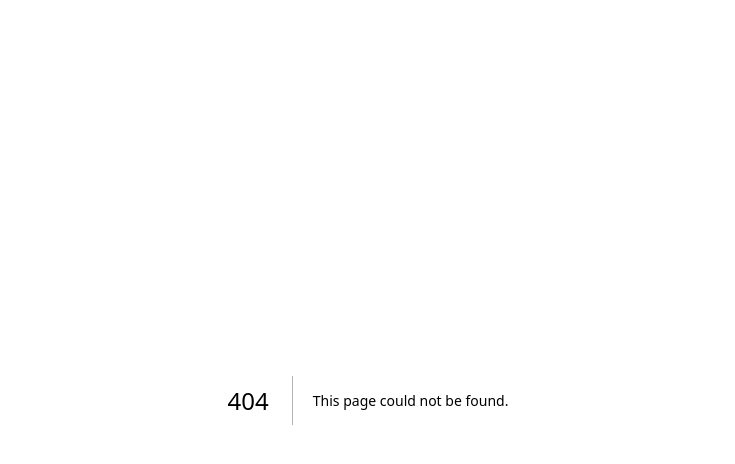
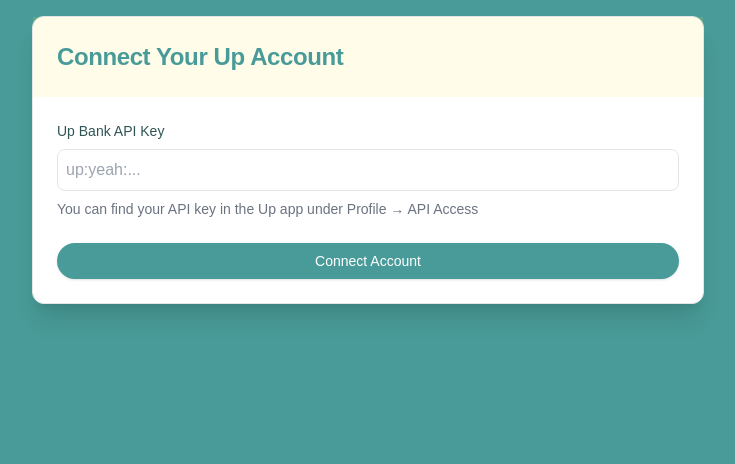
Before and after one commit to kmankan/voice-agent-up, a Next.js app: page /account in a window 1280 px wide. Before the commit this address had no page. Shown: the top 464 px of the page, without its empty margins (272-1007 px from the left). Built offline with nearby package versions, Linux system fonts and the light colour scheme.

Commit message:
large frontend overhaul to align with PRD

```diff
--- /dev/null
+++ b/src/app/account/page.tsx
@@ -0,0 +1,75 @@
+'use client';
+
+import { useState } from 'react';
+import { Card, CardHeader, CardTitle, CardContent } from '@/components/ui/card';
+import { Button } from '@/components/ui/button';
+
+const styles = {
+  upCoral: '#ff705c',
+  upYellow: '#ffee52',
+  upTeal: '#489b98',
+  upDarkTeal: '#305555'
+};
+
+export default function AccountPage() {
+  const [apiKey, setApiKey] = useState('');
+  const [isSubmitting, setIsSubmitting] = useState(false);
+
+  const handleSubmit = async (e: React.FormEvent<HTMLFormElement>) => {
+    e.preventDefault();
+    setIsSubmitting(true);
+    // TODO: Implement API key validation and storage
+    setIsSubmitting(false);
+  };
+
+  return (
+    <div style={{ backgroundColor: styles.upTeal }} className="min-h-screen p-4">
+      <Card className="w-full max-w-2xl mx-auto bg-white shadow-xl">
+        <CardHeader style={{ backgroundColor: `${styles.upYellow}20` }}>
+          <CardTitle className="flex justify-between items-center">
+            <span style={{ color: styles.upTeal }} className="text-2xl font-bold">
+              Connect Your Up Account
+            </span>
+          </CardTitle>
+        </CardHeader>
+        <CardContent className="p-6">
+          <form onSubmit={handleSubmit} className="space-y-6">
+            <div className="space-y-2">
+              <label
+                htmlFor="apiKey"
+                className="block text-sm font-medium"
+                style={{ color: styles.upDarkTeal }}
+              >
+                Up Bank API Key
+              </label>
+              <input
+                id="apiKey"
+                type="password"
+                value={apiKey}
+                onChange={(e) => setApiKey(e.target.value)}
+                className="w-full p-2 border rounded-lg"
+                placeholder="up:yeah:..."
+                required
+              />
+              <p className="text-sm text-gray-500">
+                You can find your API key in the Up app under Profile → API Access
+              </p>
+            </div>
+
+            <Button
+              type="submit"
+              disabled={isSubmitting}
+              className="w-full px-6 py-2 rounded-full transition-colors duration-200"
+              style={{
+                backgroundColor: styles.upTeal,
+                color: 'white'
+              }}
+            >
+              {isSubmitting ? 'Connecting...' : 'Connect Account'}
+            </Button>
+          </form>
+        </CardContent>
+      </Card>
+    </div>
+  );
+}
--- /dev/null
+++ b/src/app/chat/page.tsx
@@ -0,0 +1,5 @@
+import ChatAssistant from '../components/brand-ambassador/ChatAssistant';
+
+export default function ChatPage() {
+  return <ChatAssistant />;
+}
--- a/src/app/components/brand-ambassador/ChatAssistant.tsx
+++ b/src/app/components/brand-ambassador/ChatAssistant.tsx
@@ -3,8 +3,21 @@
 import React, { useState, useRef, useEffect } from 'react';
 import { Card, CardHeader, CardTitle, CardContent } from '@/components/ui/card';
 import { Button } from '@/components/ui/button';
-import { Mic, MicOff, Settings } from 'lucide-react';
+import { Mic, MicOff, Settings, MessageSquare } from 'lucide-react';
 import Conversation from './ElevenLabsCall';
+
+// Declare the custom element type for TypeScript
+declare global {
+  namespace JSX {
+    interface IntrinsicElements {
+      'elevenlabs-convai': React.DetailedHTMLProps<React.HTMLAttributes<HTMLElement>, HTMLElement> & {
+        'agent-id': string;
+      };
+    }
+  }
+}
+
+const SERVER_URL = process.env.SERVER_URL || 'http://localhost:3010';
 
 // Style constants to match Up's exact colors
 const styles = {
@@ -22,6 +35,7 @@
   const [question, setQuestion] = useState('');
   const [isLoading, setIsLoading] = useState(false);
   const [displayedResponse, setDisplayedResponse] = useState('');
+  const [chatMode, setChatMode] = useState<'text' | 'voice'>('text');
   const fullResponseRef = useRef('');
 
   const handleListen = () => {
@@ -42,17 +56,17 @@
       } else {
         clearInterval(interval);
       }
-    }, 0); // Changed from 1ms to 0ms for maximum speed
+    }, 0);
   };
 
   const handleSubmit = async (e?: React.FormEvent) => {
     if (e) e.preventDefault();
     if (!question.trim()) return;
-
+    console.log('server', process.env.SERVER_URL)
     setIsLoading(true);
     try {
       console.log('question:', question);
-      const response = await fetch('http://localhost:3000/chat/message', {
+      const response = await fetch(`${SERVER_URL}/chat/message`, {
         method: 'POST',
         headers: { 'Content-Type': 'application/json' },
         body: JSON.stringify({ message: question }),
@@ -70,36 +84,9 @@
     }
   };
 
+  const renderInputMethod = () => {
+    if (chatMode === 'text') {
       return (
-    <div style={{ backgroundColor: styles.upCoral }} className="min-h-screen p-4">
-      <Card className="w-full max-w-2xl mx-auto bg-white shadow-xl">
-        <CardHeader style={{ backgroundColor: styles.upYellow }}>
-          <CardTitle className="flex justify-between items-center">
-            <span style={{ color: styles.upCoral }} className="text-2xl font-bold">
-              Up Voice Assistant
-            </span>
-            <Button variant="ghost" size="icon">
-              <Settings style={{ color: styles.upCoral }} className="h-5 w-5" />
-            </Button>
-          </CardTitle>
-        </CardHeader>
-        <CardContent className="p-6">
-          <div className="space-y-6">
-            <div className="flex justify-center">
-
-            </div>
-
-            <div
-              className="rounded-lg p-6 min-h-32 border"
-              style={{
-                backgroundColor: styles.upYellow + '20',
-                borderColor: styles.upYellow,
-                color: styles.upCoral
-              }}
-            >
-              {displayedResponse || 'Ask me anything about Up Bank...'}
-            </div>
-
         <form onSubmit={handleSubmit} className="flex gap-2">
           <textarea
             value={question}
@@ -126,10 +113,84 @@
             {isLoading ? 'Thinking...' : 'Ask'}
           </Button>
         </form>
+      );
+    }
+
+    return (
+      <div className="flex justify-center">
+        <Button
+          onClick={handleListen}
+          className={`w-16 h-16 rounded-full transition-all duration-200 ${isListening ? 'bg-red-500 hover:bg-red-600' : 'bg-[#ff705c] hover:bg-[#e65a47]'
+            }`}
+          style={{
+            boxShadow: isListening ? '0 0 0 4px rgba(255, 112, 92, 0.3)' : 'none',
+          }}
+        >
+          {isListening ? (
+            <MicOff className="w-6 h-6 text-white animate-pulse" />
+          ) : (
+            <Mic className="w-6 h-6 text-white" />
+          )}
+        </Button>
+      </div>
+    );
+  };
+
+  return (
+    <div style={{ backgroundColor: styles.upCoral }} className="min-h-screen p-4">
+      <Card className="w-full max-w-2xl mx-auto bg-white shadow-xl">
+        <CardHeader style={{ backgroundColor: styles.upYellow }}>
+          <div className="flex flex-col items-center space-y-4">
+            <CardTitle className="flex justify-between items-center w-full">
+              <span style={{ color: styles.upCoral }} className="text-2xl font-bold">
+                Up Voice Assistant
+              </span>
+              <Button variant="ghost" size="icon">
+                <Settings style={{ color: styles.upCoral }} className="h-5 w-5" />
+              </Button>
+            </CardTitle>
+
+            <div className="flex bg-white rounded-full p-1 shadow-sm">
+              <Button
+                variant="ghost"
+                className={`rounded-full px-6 transition-colors ${chatMode === 'text' ? 'bg-[#ff705c] text-white' : 'text-[#ff705c]'
+                  }`}
+                onClick={() => setChatMode('text')}
+              >
+                <MessageSquare className="w-4 h-4 mr-2" />
+                Text Chat
+              </Button>
+              <Button
+                variant="ghost"
+                className={`rounded-full px-6 transition-colors ${chatMode === 'voice' ? 'bg-[#ff705c] text-white' : 'text-[#ff705c]'
+                  }`}
+                onClick={() => setChatMode('voice')}
+              >
+                <Mic className="w-4 h-4 mr-2" />
+                Voice Chat
+              </Button>
+            </div>
+          </div>
+        </CardHeader>
+        <CardContent className="p-6">
+          <div className="space-y-6">
+            <div
+              className="rounded-lg p-6 min-h-32 border"
+              style={{
+                backgroundColor: styles.upYellow + '20',
+                borderColor: styles.upYellow,
+                color: styles.upCoral
+              }}
+            >
+              {displayedResponse || 'Ask me anything about Up Bank...'}
+            </div>
+
+            {renderInputMethod()}
           </div>
         </CardContent>
       </Card>
-      <elevenlabs-convai agent-id="WHNNSSM163qXbSMw9Efe"></elevenlabs-convai><script src="https://elevenlabs.io/convai-widget/index.js" async type="text/javascript"></script>
+      <elevenlabs-convai agent-id="WHNNSSM163qXbSMw9Efe"></elevenlabs-convai>
+      <script src="https://elevenlabs.io/convai-widget/index.js" async type="text/javascript"></script>
     </div>
   );
 }
--- a/src/app/page.tsx
+++ b/src/app/page.tsx
@@ -1,9 +1,47 @@
-import VoiceBankingAssistant from "./components/brand-ambassador/ChatAssistant"
+import Link from 'next/link';
+import { Card, CardContent } from '@/components/ui/card';
+
+const styles = {
+  upCoral: '#ff705c',
+  upYellow: '#ffee52',
+  upTeal: '#489b98',
+  upDarkTeal: '#305555'
+};
 
 export default function Home() {
   return (
-    <>
-      <VoiceBankingAssistant />
-    </>
+    <main className="min-h-screen p-8 bg-[#ff705c]">
+      <div className="max-w-4xl mx-auto space-y-8">
+        <h1 className="text-4xl font-bold text-white text-center font-primary">
+          Up Bank Voice Assistant
+        </h1>
+
+        <div className="grid md:grid-cols-2 gap-8">
+          <Link href="/chat">
+            <Card className="h-64 transition-transform hover:scale-105 cursor-pointer">
+              <CardContent className="h-full flex flex-col items-center justify-center p-6 space-y-4"
+                style={{ backgroundColor: `${styles.upYellow}20`, borderColor: styles.upYellow }}>
+                <h2 className="text-2xl font-semibold text-[#ff705c]">Learn About Up</h2>
+                <p className="text-center text-[#305555]">
+                  Chat with our AI assistant to learn everything about Up Bank's products and services
+                </p>
+              </CardContent>
+            </Card>
+          </Link>
+
+          <Link href="/account">
+            <Card className="h-64 transition-transform hover:scale-105 cursor-pointer">
+              <CardContent className="h-full flex flex-col items-center justify-center p-6 space-y-4"
+                style={{ backgroundColor: `${styles.upTeal}20`, borderColor: styles.upTeal }}>
+                <h2 className="text-2xl font-semibold text-[#489b98]">Account Explorer</h2>
+                <p className="text-center text-[#305555]">
+                  Connect your Up Bank account to explore your finances with voice commands
+                </p>
+              </CardContent>
+            </Card>
+          </Link>
+        </div>
+      </div>
+    </main>
   );
 }
```
Lines whose indentation alone changed are shown as unchanged.
